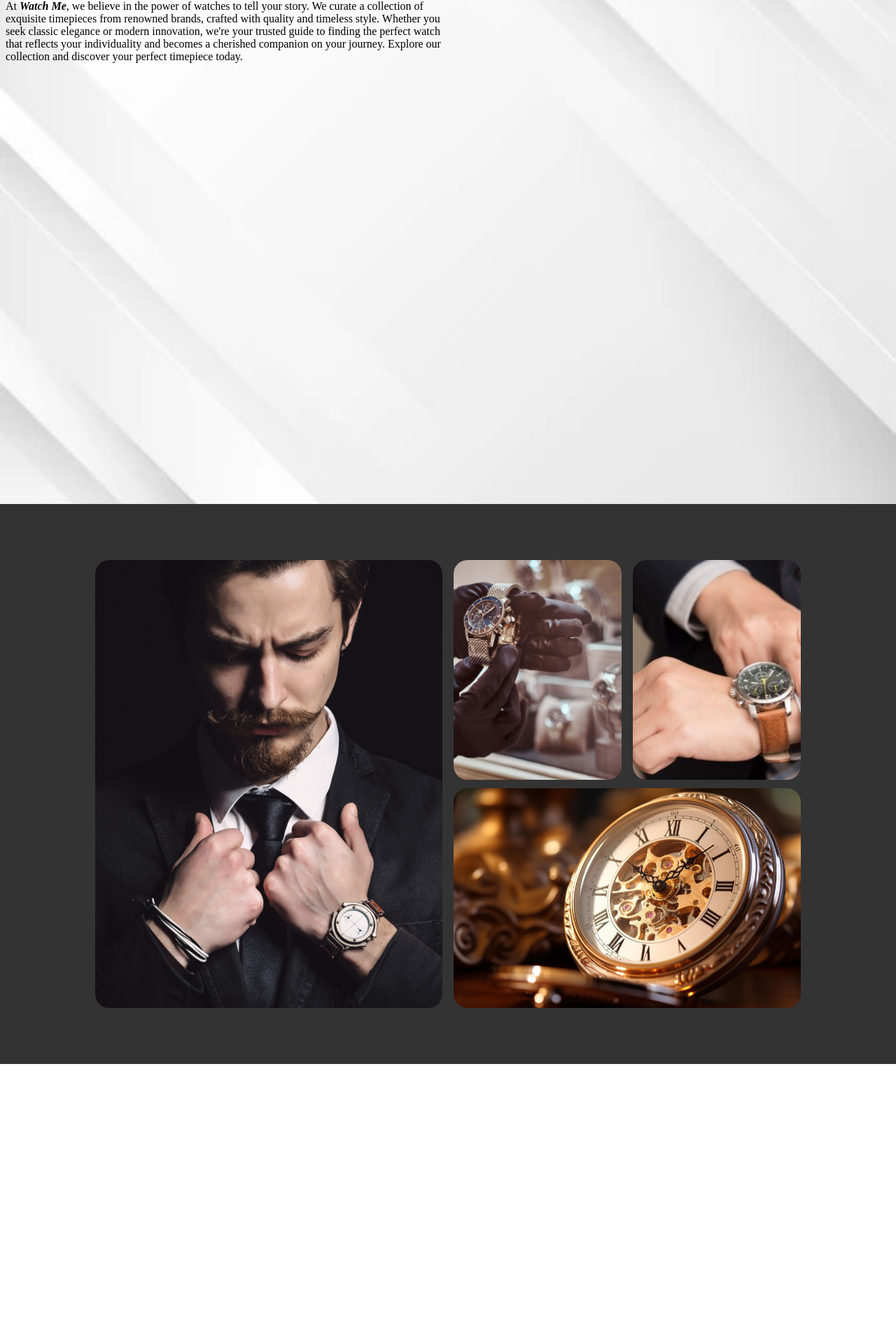
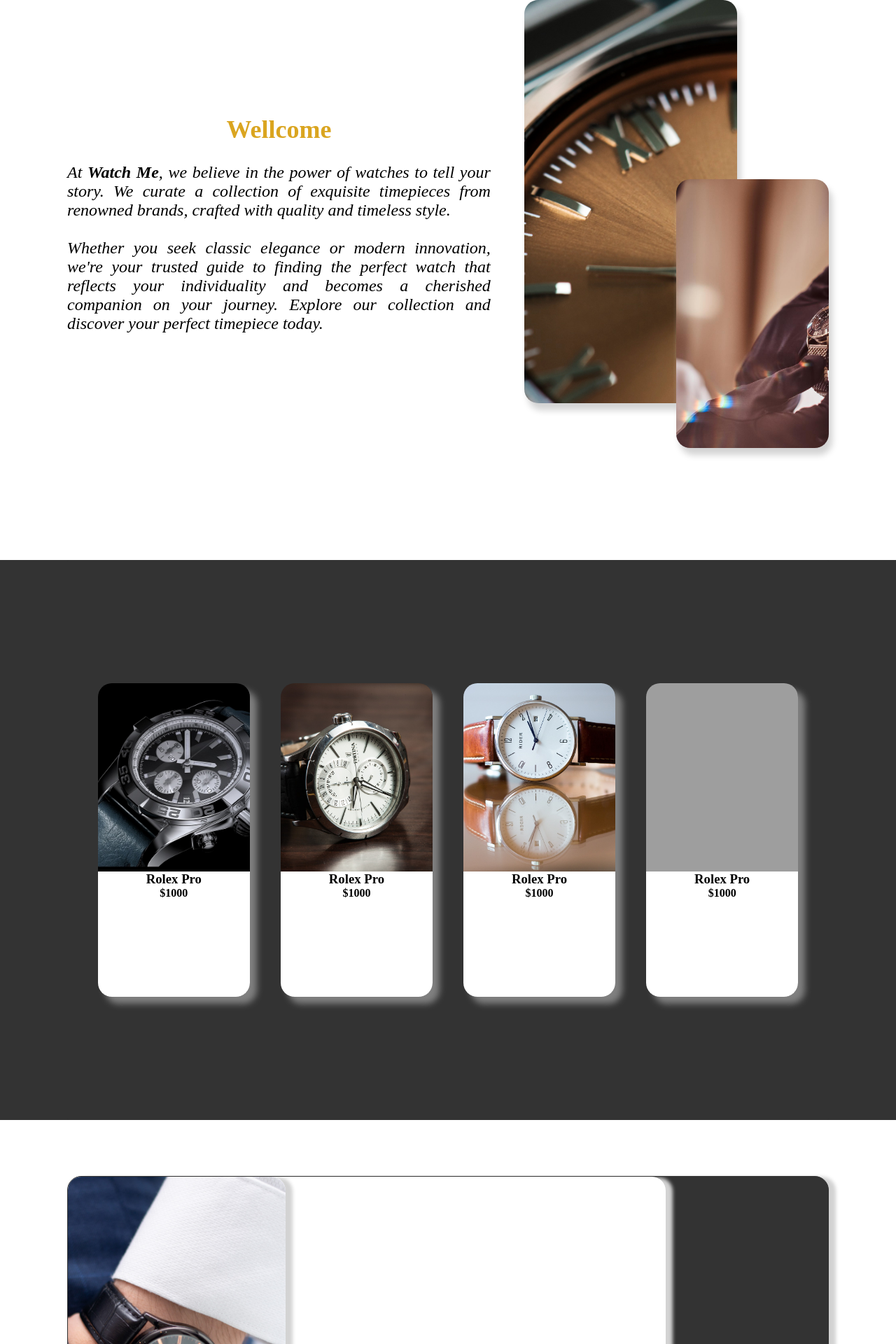
Before and after one commit to tuanhao2003/web2, a PHP site: page /html/index.html in a window 1280 px wide. Shown: the part 1000-2920 px from the top of the page at 70% size. Run offline with PHP 8.4, Linux system fonts and the light colour scheme; grey boxes are pictures that could not be loaded.

Commit message:
push 20/3

```diff
--- a/view/css/index.css
+++ b/view/css/index.css
@@ -25,8 +25,9 @@ section {
 
 .container{
     height: 100%;
-    width: 100%;
+    width: 85%;
     padding:  5rem 0;
+    margin: auto;
 }
 
 ::-webkit-scrollbar {
@@ -77,15 +78,20 @@ section {
     width: 100%;
 }
 
-.d-flex > div{
-    box-sizing: border-box;
-    height: 100%;
-    width: 50%;
-    margin: 0 0.5rem;
-}
+
 
 .rounded {
     border-radius: 20px;
+    overflow: hidden;
+}
+
+.rounded-right {
+    border-radius: 0 20px 20px 0;
+    overflow: hidden;
+}
+
+.rounded-left {
+    border-radius: 20px 0 0 20px;
     overflow: hidden;
 }
 
@@ -241,29 +247,47 @@ section {
 
 /* about section */
 .about{
-    background: url("../data/bg (3).jpg");
+    /* background: url("../data/bg (3).jpg"); */
     background-repeat: no-repeat;
     background-size: cover;
     background-position: center;
+    display: flex;
+    align-items: center;
+    justify-content: center;
 }
 .doubleImage{
     position: relative;
 }
 
+.about .doubleImage{
+    height: 100%;
+    width: 40%;
+}
+
+.aboutContent{
+    width: 60%;
+    padding-right: 3rem;
+    text-align:justify;
+    font-size: x-large;
+}
+
 .doubleImageFirst{
     position: absolute;
     top: 0;
-    width: 60%;
-    height: 70%;
+    width: 70%;
+    height: 90%;
     left: 0;
+    box-shadow: 5px 10px 10px lightgray;
 }
 
 .doubleImageSecond{
     position: absolute;
     bottom: 0;
-    width: 60%;
-    height: 50%;
+    width: 50%;
+    height: 60%;
     right: 0;
+    box-shadow: 5px 10px 10px lightgray;
+
 }
 /* about1 */
 .about1{
@@ -289,13 +313,71 @@ section {
     font-size: 0.938rem;
     margin:0.5rem 0 1.4rem;
 }
+
+
+/* image  section*/
+
+.image > div{
+    width: 100%;
+    height: 100%;
+    margin: auto;
+}
+
+.image .d-flex > div{
+    box-sizing: border-box;
+    height: 100%;
+    width: 50%;
+    margin: 0 0.5rem;
+}
+
+.image > .d-flex > div:nth-child(2){
+    display: flex;
+    flex-direction: column;
+    justify-content: space-between;
+}
+.image > .d-flex > div:nth-child(2) > div{
+    height: 49%;
+}
+
+
+.image img{
+    transition: 0.5s ease-in-out;
+}
+
+.image img:hover{
+    scale: 110%;
+    transition: 0.5s ease-in-out;
+}
+
+.image .imgFlu:has(img:hover){
+    box-shadow: 0 0 5px white;
+}
+
+/* contact section */
+.contact > div{
+    border: 1px solid #333;
+}
+
+.contact .d-flex{
+    height: 100%;
+    box-shadow: 10px 1px 5px lightgray;
+}
+
+.formContentContainer{
+    background-color: white;
+}
+
+.formContent{
+    font-size: large;
+}
 /* products section */
-.products {
+.products{
     display: flex;
     justify-content: space-evenly;
     align-items: center;
     position: relative;
-    margin: 5rem 0;
+    margin: 5rem auto;
+    z-index: 5;
 }
 
 .productItemCard {
@@ -310,7 +392,7 @@ section {
 
 .productItemCard:hover {
     transform: scale(1.2);
-    box-shadow: 0px 0px 20px lightgray;
+    box-shadow: 0px 0px 20px goldenrod;
 }
 .productItemCard:hover ~ .productItemCard:not(.productItemCard:hover){
     transform: scale(0.8);
@@ -370,6 +452,7 @@ section {
     z-index: -1;
     background-size: cover;
     background: #333;
+    background-repeat: no-repeat;
 }
 
 .productItemCard:nth-child(1):hover ~ .backgroundProduct{
@@ -388,34 +471,9 @@ section {
 .filter{
     width: 100%;
     height: 100%;
-    backdrop-filter: blur(2px);
-}
-/* image  section*/
-
-.image > div{
-    width: 80%;
-    height: 100%;
-    margin: auto;
+    backdrop-filter: blur(1px);
 }
 
-.image > .d-flex > div:nth-child(2){
-    display: flex;
-    flex-direction: column;
-    justify-content: space-between;
-}
-.image > .d-flex > div:nth-child(2) > div{
-    height: 49%;
-}
-
-
-.image img{
-    transition: 0.5s ease-in-out;
-}
-
-.image img:hover{
-    scale: 110%;
-    transition: 0.5s ease-in-out;
-}
 
 /* footer
 .footerContainer {
--- a/view/html/index.html
+++ b/view/html/index.html
@@ -59,53 +59,32 @@
 
     <section>
         <div class="about container">
-            <div class="d-flex">
-                <div>
-                    At <b><i>Watch Me</i></b>, we believe in the power of watches to tell your story. We curate a
+            <div class="aboutContent">
+                <div style="width: 100%; text-align: center;">
+                    <h1 class="text-golden">Wellcome</h1>
+                </div>
+                <br>
+                <i>At <b>Watch Me</b>, we believe in the power of watches to tell your story. We
+                    curate a
                     collection of exquisite timepieces from renowned brands, crafted with quality and timeless style.
+                    <br><br>
                     Whether you seek classic elegance or modern innovation, we're your trusted guide to finding the
                     perfect watch that reflects your individuality and becomes a cherished companion on your journey.
                     Explore our collection and discover your perfect timepiece today.
+                </i>
+            </div>
+            <div class="doubleImage">
+                <div class="doubleImageFirst imgFlu rounded">
+                    <img src="../data/img (14).jpg" alt=".">
                 </div>
-                <div class="doubleImage">
-                    <div class="doubleImageFirst imgFlu">
-                        <img src="../data/img (15).jpg" alt=".">
-                    </div>
-                    <div class="doubleImageSecond imgFlu">
-                        <img src="../data/img (14).jpg" alt=".">
-                    </div>
+                <div class="doubleImageSecond imgFlu rounded">
+                    <img src="../data/img (15).jpg" alt=".">
                 </div>
             </div>
         </div>
     </section>
 
-    <section>
-        <div class="container image bg-dark">
-            <div class="d-flex">
-                <div class="imgFlu rounded"><img loading="lazy" src="../data/img (4).jpg" alt=""></div>
-
-                <div>
-                    <div class="d-flex topImgContainer ">
-                        <div class="imgFlu rounded" style="margin-left: 0;"><img loading="lazy"
-                                src="../data/img (1).jpg" alt="."></div>
-
-                        <div class="imgFlu rounded" style="margin-right: 0;"><img loading="lazy"
-                                src="../data/img (2).jpg" alt="."></div>
-                    </div>
-
-                    <div class="imgFlu rounded bottomImgContainer">
-                        <img loading="lazy" src="../data/img (3).jpg" alt=".">
-                    </div>
-                </div>
-            </div>
-        </div>
-    </section>
-
-    <section>
-        <div class="contact"></div>
-    </section>
-
-    <section>
+    <section class="bg-dark">
         <div class="products container">
             <div class="productItemCard rounded">
                 <div class="imgFlu cardImg">
@@ -177,7 +156,53 @@
     </section>
 
     <section>
-        <div class="contact"></div>
+        <div class="contact container">
+            <div class="bg-dark d-flex rounded">
+                <div class="rounded-right d-flex formContentContainer">
+                    <div class="imgFlu rounded-right d-flex">
+                        <img src="../data/img (11).jpg" alt=".">
+                    </div>
+
+                    <div class="formContent">
+                        Lorem ipsum dolor sit amet consectetur, adipisicing elit. Dolores iste animi eius at doloribus
+                        delectus odit. Quam et architecto facilis, aspernatur molestias iste magni earum? Adipisci laborum
+                        nisi ullam quia.
+                    </div>
+                </div>
+
+                <div class="form rounded">
+                    <div><b>Full name: </b> <input type="text" required="required" id="fullname" placeholder="enter your full name"></div>
+                    <div><b>Phone number: </b> <input type="text" required="required" id="phone" placeholder="enter your phone number"></div>
+                    <div><b>Email: </b> <input type="text" id="email" required="required" pattern="[a-zA-Z0-9]@[a-zA-Z]{0,6}\.[a-zA-Z]{2,4}" placeholder="enter your email"></div>
+                    <div>
+                        <button>send</button>
+                    </div>
+                </div>
+            </div>
+        </div>
+    </section>
+
+
+    <section class="bg-dark">
+        <div class="container image">
+            <div class="d-flex">
+                <div class="imgFlu rounded"><img loading="lazy" src="../data/img (4).jpg" alt=""></div>
+
+                <div>
+                    <div class="d-flex topImgContainer ">
+                        <div class="imgFlu rounded" style="margin-left: 0;"><img loading="lazy"
+                                src="../data/img (1).jpg" alt="."></div>
+
+                        <div class="imgFlu rounded" style="margin-right: 0;"><img loading="lazy"
+                                src="../data/img (2).jpg" alt="."></div>
+                    </div>
+
+                    <div class="imgFlu rounded bottomImgContainer">
+                        <img loading="lazy" src="../data/img (3).jpg" alt=".">
+                    </div>
+                </div>
+            </div>
+        </div>
     </section>
 
     <section>
@@ -263,22 +288,29 @@
             </div>
             <div class="footer-box">
                 <h3>About us</h3>
-                <p>Watch <span>Point</span> is specialized in the trade of vintage luxury watches with recognized experience in the international market of collectible watches. With boutiques in Monaco, Paris, Geneva, Saint-Tropez and Courchevel, The Watch Point curates a distinctive selection of appealing rare and vintage watches that can be found on the watch secondary market.</p>
+                <p>Watch <span>Point</span> is specialized in the trade of vintage luxury watches with recognized
+                    experience in the international market of collectible watches. With boutiques in Monaco, Paris,
+                    Geneva, Saint-Tropez and Courchevel, The Watch Point curates a distinctive selection of appealing
+                    rare and vintage watches that can be found on the watch secondary market.</p>
                 <p>Call us on
-                    <a href="tel:+0763255521" title="The Beautiful Watch Contact Number" _mstmutation="1">(+84)0763 255 521</a>
+                    <a href="tel:+0763255521" title="The Beautiful Watch Contact Number" _mstmutation="1">(+84)0763 255
+                        521</a>
                 </p>
                 <p>
                     Mail us at
-                    <a href="mailto:WatchPoint@gmail.com" title="The Watch Point Email" _mstmutation="1">WatchPoint@gmail.com</a>
+                    <a href="mailto:WatchPoint@gmail.com" title="The Watch Point Email"
+                        _mstmutation="1">WatchPoint@gmail.com</a>
                 </p>
                 <p>
                     Enquire on
-                    <a href="https://api.whatsapp.com/send?phone=0763255521" target="_blank" title="The Watch Point on WhatsApp">WhatsApp</a>
+                    <a href="https://api.whatsapp.com/send?phone=0763255521" target="_blank"
+                        title="The Watch Point on WhatsApp">WhatsApp</a>
                 </p>
                 <p>-</p>
                 <p>
                     Consult our
-                    <a href="https://www.thewatchpoint.ch/stock.html" target="_blank" title="VietNam stock from our Geneva store">VietNam stock from our Geneva store.</a>
+                    <a href="https://www.thewatchpoint.ch/stock.html" target="_blank"
+                        title="VietNam stock from our Geneva store">VietNam stock from our Geneva store.</a>
                 </p>
                 <p><em>VietNam VAT applicable.</em></p>
             </div>
@@ -290,25 +322,29 @@
                     <strong>VietNam <br></strong>
                     HoChiMinh City <br>
                     District 5, Nguyen Trai <br>
-                    <a href="https://maps.app.goo.gl/dYyAhmhJsVe4MmyS6" target="_blank" title="SaiGon University">Map</a>
+                    <a href="https://maps.app.goo.gl/dYyAhmhJsVe4MmyS6" target="_blank"
+                        title="SaiGon University">Map</a>
                 </p>
                 <p>
                     <strong>Japan <br></strong>
                     Tokyo City <br>
                     District 5, Nguyen Trai <br>
-                    <a href="https://maps.app.goo.gl/dYyAhmhJsVe4MmyS6" target="_blank" title="SaiGon University">Map</a>
+                    <a href="https://maps.app.goo.gl/dYyAhmhJsVe4MmyS6" target="_blank"
+                        title="SaiGon University">Map</a>
                 </p>
                 <p>
                     <strong>Korea <br></strong>
                     Seoul City <br>
                     District 5, Nguyen Trai <br>
-                    <a href="https://maps.app.goo.gl/dYyAhmhJsVe4MmyS6" target="_blank" title="SaiGon University">Map</a>
+                    <a href="https://maps.app.goo.gl/dYyAhmhJsVe4MmyS6" target="_blank"
+                        title="SaiGon University">Map</a>
                 </p>
                 <p>
                     <strong>Thailand <br></strong>
                     Bangkok City <br>
                     District 5, Nguyen Trai <br>
-                    <a href="https://maps.app.goo.gl/dYyAhmhJsVe4MmyS6" target="_blank" title="SaiGon University">Map</a>
+                    <a href="https://maps.app.goo.gl/dYyAhmhJsVe4MmyS6" target="_blank"
+                        title="SaiGon University">Map</a>
                 </p>
             </div>
 
```
